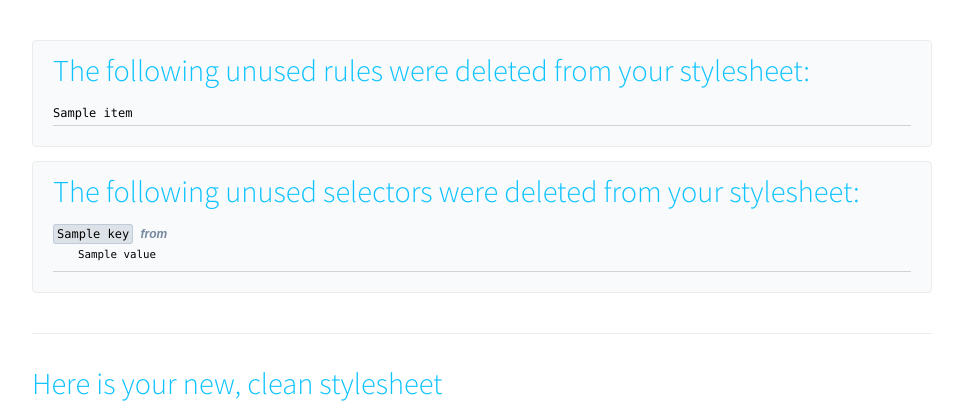
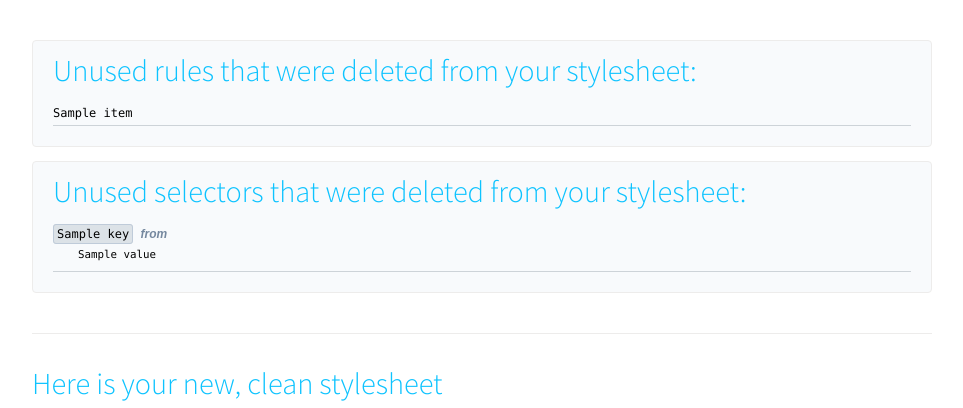
Before and after one commit to jonahaga/c.clean, a Flask app: template templates/results.html in a window 1280 px wide. Shown: the part 107-515 px from the top of the page, without its empty margins (158-1121 px from the left). Run offline with Flask 2, Linux system fonts and the light colour scheme; the template is opened without the code that fills it: most values are stand-ins (such as "Sample title", 1, 10 or a date in 2020); some libraries are stand-ins or nearby versions.

Commit message:
Reworded section headers

```diff
--- a/templates/results.html
+++ b/templates/results.html
@@ -3,7 +3,7 @@
 {% block body %}
     {% if deleted_rules %}
     <div class="deleted">
-        <h2>The following unused rules were deleted from your stylesheet:</h2>
+        <h2>Unused rules that were deleted from your stylesheet:</h2>
             <ul>
                 {% for item in deleted_rules %}
                 <li>{{ item }}</li>
@@ -20,7 +20,7 @@
 
     {% if deleted_selectors %}
     <div class="deleted">
-        <h2>The following unused selectors were deleted from your stylesheet:</h2>
+        <h2>Unused selectors that were deleted from your stylesheet:</h2>
             <ul>
                 {% for key, value in deleted_selectors.iteritems() %}
                 <li><span class="bold">{{ key }}</span> <span class="italic">from</span> <span class="rule">{{ value }}</span></li>
```
